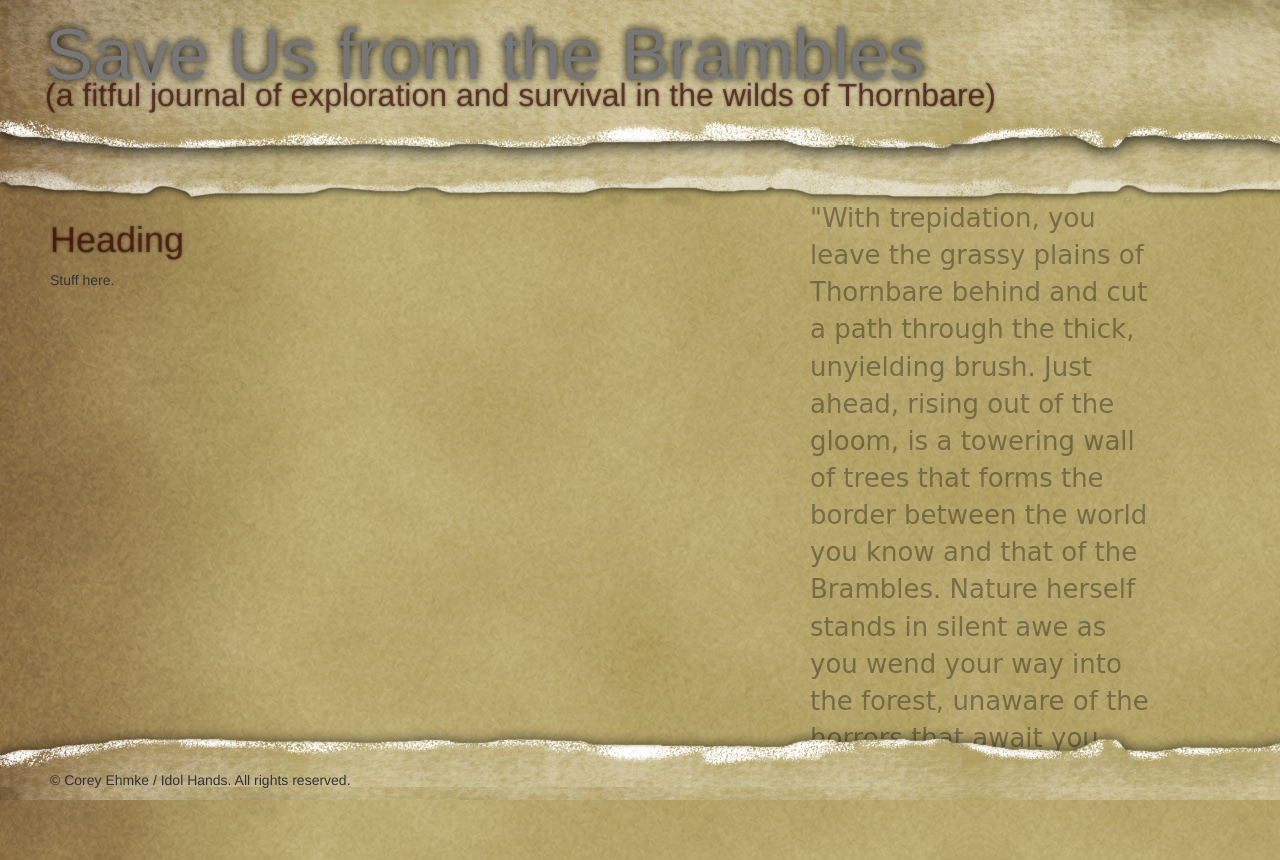
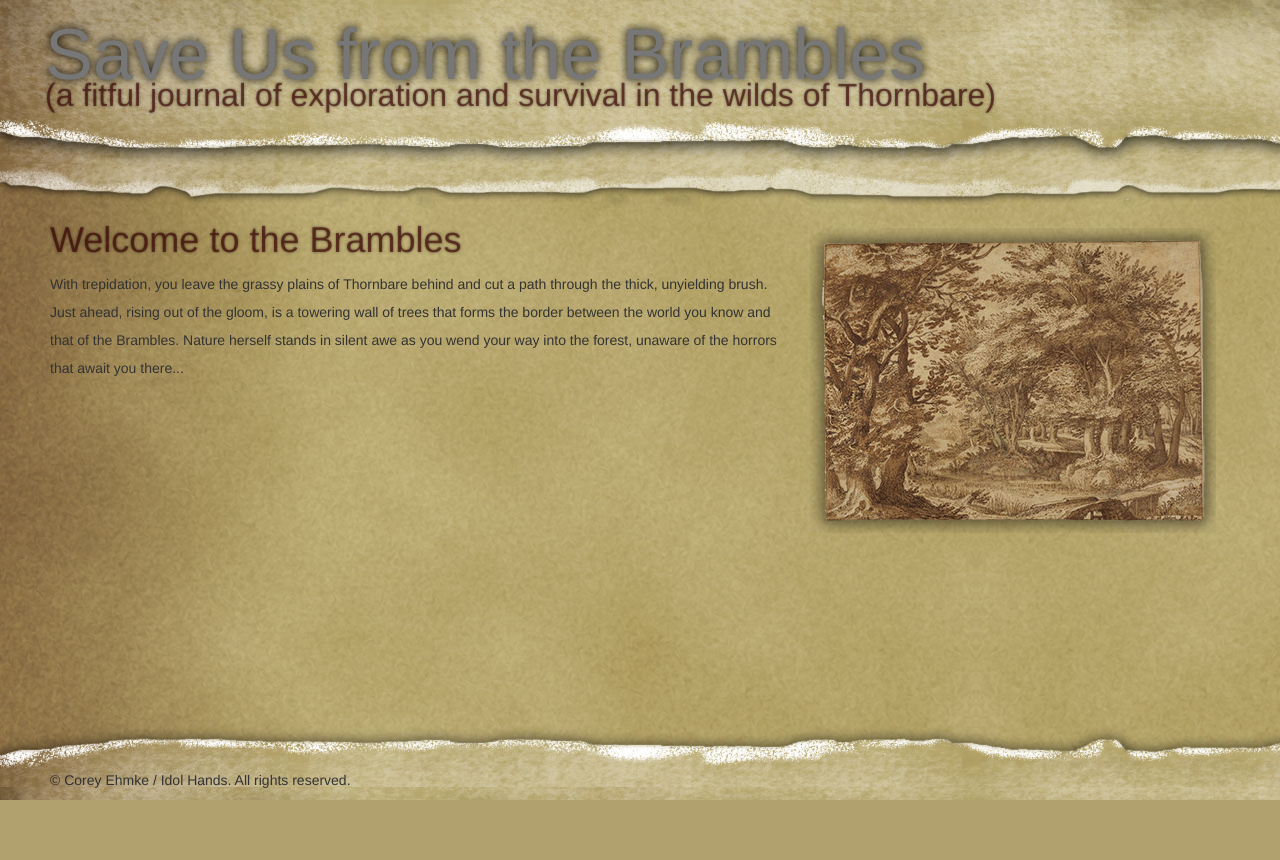
Before and after one commit to Bantik/brambles_v2, a Rails app: page / in a window 1280 px wide. After the commit the page ends 800 px from the top, so only its background shows below. Run offline with Rails 7, Linux system fonts and the light colour scheme; data that the repository does not hold is empty; style sheets or scripts are compiled from the project's sources; parts of the project's set-up code (start-up, migrations or seed data) failed here and were passed over; some libraries are stand-ins or nearby versions; some web fonts are replaced.

Commit message:
New images.
Signed-off-by: Bantik <corey@idolhands.com>

```diff
--- a/app/assets/stylesheets/framework_and_overrides.css.scss
+++ b/app/assets/stylesheets/framework_and_overrides.css.scss
@@ -12,17 +12,35 @@ body .container {
 
 body .container.main {
   padding-bottom: 4em;
+  line-height: 2em;
+}
+
+blockquote {
+  border-left: none !important;
+}
+
+blockquote p {
+  font-size: 1em !important;
+  margin-left: 25px;
+  margin-right: 75px;
 }
 
 .pullquote {
+  margin-top: 1em;
   font-family: Ruthie, cursive;
   font-size: 26px;
   color: rgba(0,0,0,0.35);
+  line-height: 1.25em;
 }
 
 .topic_woodcut {
   margin-top: 2em;
-  margin-left: 25%;
+}
+
+.main h2 {
+  font-family: $font-family-sans-serif !important;
+  font-size: 20px !important;
+  font-weight: bold !important;
 }
 
 h3 {
@@ -63,7 +81,7 @@ nav.navbar.navbar-default.navbar-fixed-top {
 
 ul.nav {
   margin-left: 20px;
-  margin-top: 5px;
+  margin-top: 10px;
   text-transform: uppercase;
 }
 
--- a/app/controllers/articles_controller.rb
+++ b/app/controllers/articles_controller.rb
@@ -8,7 +8,7 @@ class ArticlesController < ApplicationController
   private
 
   def scope_article
-    @article = Article.where(:title => params[:article].humanize.titleize).first
+    @article = Article.by_slug(params[:article])
   end
 
 end
--- a/app/views/articles/show.html.haml
+++ b/app/views/articles/show.html.haml
@@ -1,2 +1,2 @@
-.col-md-8
-  %h1.letterpress= article.title
+%h1.letterpress= @article.topic_and_title.html_safe
+= @article.content.html_safe
--- a/app/views/home/index.html.haml
+++ b/app/views/home/index.html.haml
@@ -1,11 +1,10 @@
 .col-md-8
 
-  %h1.letterpress Heading
+  %h1.letterpress Welcome to the Brambles
 
   %p
-    Stuff here.
+    With trepidation, you leave the grassy plains of Thornbare behind and cut a path through the thick, unyielding brush. Just ahead, rising out of the gloom, is a towering wall of trees that forms the border between the world you know and that of the Brambles. Nature herself stands in silent awe as you wend your way into the forest, unaware of the horrors that await you there...
 
 .col-md-4
 
-  %p.pullquote
-    "With trepidation, you leave the grassy plains of Thornbare behind and cut a path through the thick, unyielding brush. Just ahead, rising out of the gloom, is a towering wall of trees that forms the border between the world you know and that of the Brambles. Nature herself stands in silent awe as you wend your way into the forest, unaware of the horrors that await you there..."
+  = image_tag "/assets/woodcuts/the_gloomy_wood_2.png", :class => :topic_woodcut
--- a/app/views/layouts/_navigation.html.haml
+++ b/app/views/layouts/_navigation.html.haml
@@ -12,4 +12,4 @@
   .collapse.navbar-collapse
     %ul.nav.navbar-nav
       - @topics.each do |topic|
-        %li= link_to topic.name, topic.slug
+        %li= link_to topic.name, "/#{topic.slug}"
--- a/app/views/topics/show.html.haml
+++ b/app/views/topics/show.html.haml
@@ -1,7 +1,8 @@
 .col-md-8
   %h1.letterpress= @topic.name
   - @articles.each do |article|
-    %h3= article.title
+    %h3
+      = link_to article.title, "/#{@topic.slug}/#{article.slug}"
     %p= article.summary
 
 .col-md-4
```
Also changed, not shown: app/models/article.rb (+12 -2 lines), app/assets/images/woodcuts/cartography.png, app/assets/images/woodcuts/challenges_and_encounters.png, app/assets/images/woodcuts/environs.png, app/assets/images/woodcuts/game_journal.png, app/assets/images/woodcuts/history.png, app/assets/images/woodcuts/notes_and_musings.png, app/assets/images/woodcuts/persons_of_note.png, app/assets/images/woodcuts/the_gloomy_wood_2.png, 1 other file.
